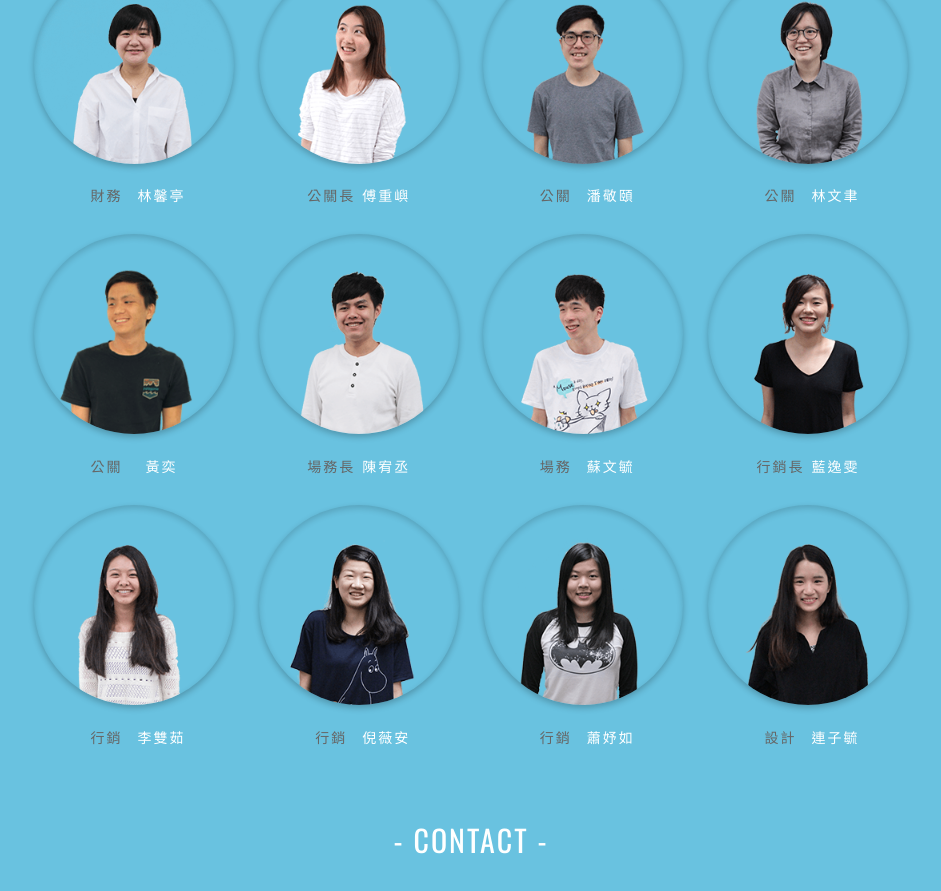
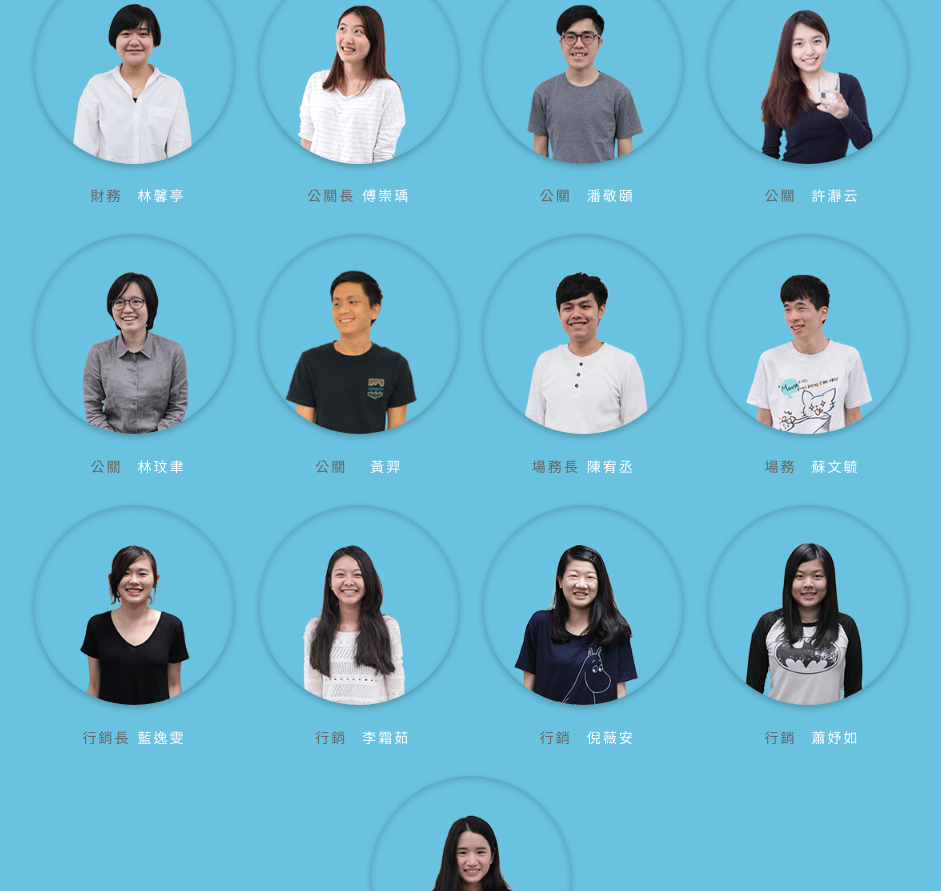
Before and after one commit to tzuyulien/sixdegrees, a website with bundled scripts: page index.html in a window 1280 px wide. Shown: the part 3116-4007 px from the top of the page, without its empty margins (169-1110 px from the left). Built offline with nearby package versions, Linux system fonts and the light colour scheme.

Commit message:
social 5

```diff
--- a/index.html
+++ b/index.html
@@ -256,7 +256,7 @@
 							<div class="people-pic" style="background-image: url('images/crew/social1.png');"></div>
 							<div class="crew-name">
 								<p class="crew-title">公關長</p>
-								<p class="peo-name">傅重嶼</p>
+								<p class="peo-name">傅崇瑀</p>
 							</div>
 						</div>
 						<div class="display-people-item">
@@ -267,17 +267,24 @@
 							</div>
 						</div>
 						<div class="display-people-item">
+							<div class="people-pic" style="background-image: url('images/crew/social5.png');"></div>
+							<div class="crew-name">
+								<p class="crew-title">公關</p>
+								<p class="peo-name">許瀞云</p>
+							</div>
+						</div>
+						<div class="display-people-item">
 							<div class="people-pic" style="background-image: url('images/crew/social3.png');"></div>
 							<div class="crew-name">
 								<p class="crew-title">公關</p>
-								<p class="peo-name">林文聿</p>
+								<p class="peo-name">林玟聿</p>
 							</div>
 						</div>
 						<div class="display-people-item">
 							<div class="people-pic" style="background-image: url('images/crew/social4.png');"></div>
 							<div class="crew-name">
 								<p class="crew-title">公關</p>
-								<p class="peo-name">黃奕</p>
+								<p class="peo-name">黃羿</p>
 							</div>
 						</div>
 					</div>
@@ -312,7 +319,7 @@
 							<div class="people-pic" style="background-image: url('images/crew/marketing1.png');"></div>
 							<div class="crew-name">
 								<p class="crew-title">行銷</p>
-								<p class="peo-name">李雙茹</p>
+								<p class="peo-name">李霜茹</p>
 							</div>
 						</div>
 
```
Also changed, not shown: images/crew/lead1.png, images/crew/social5.png (added).
